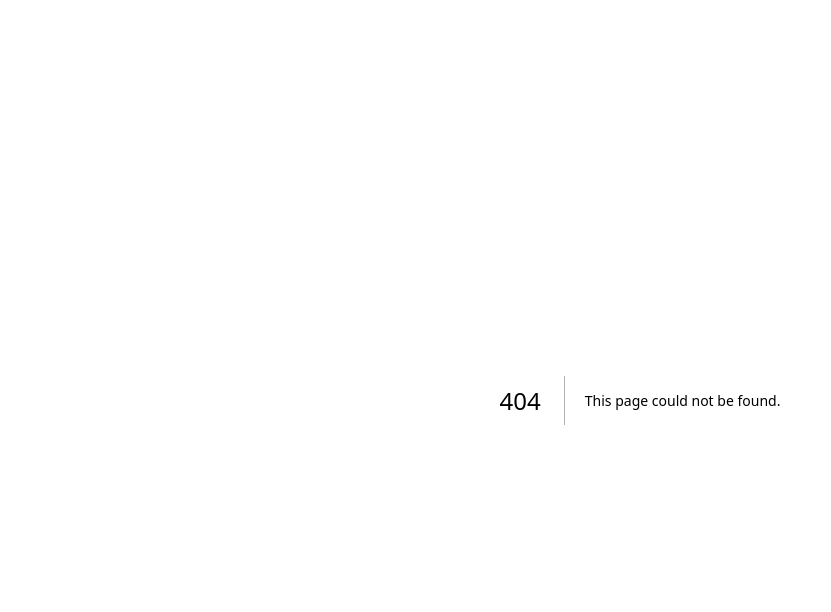
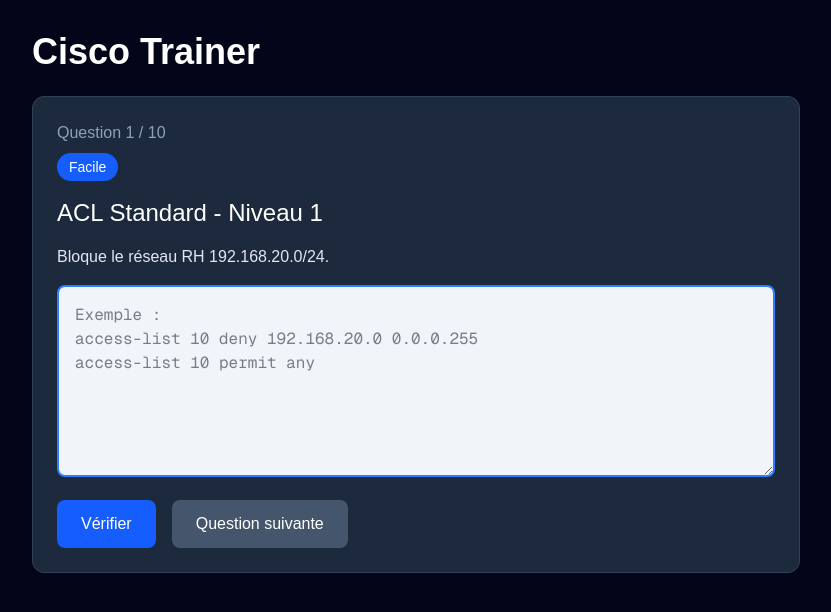
Before and after one commit to amakirx2c/TSSR-Trainer, a Next.js app: page /cisco in a window 1280 px wide. Before the commit this address had no page. Shown: the top 612 px of the page, without its empty margins (0-831 px from the left). Built offline with nearby package versions, Linux system fonts and the light colour scheme.

Commit message:
Add ACL training module

```diff
--- /dev/null
+++ b/app/cisco/page.tsx
@@ -0,0 +1,172 @@
+"use client";
+
+import { useState } from "react";
+
+const exercises = [
+  {
+    title: "ACL Standard - Niveau 1",
+    difficulty: "Facile",
+    question: "Bloque le réseau RH 192.168.20.0/24.",
+    expected: [
+      "access-list 10 deny 192.168.20.0 0.0.0.255",
+      "access-list 10 permit any",
+    ],
+  },
+  {
+    title: "ACL Standard - Niveau 2",
+    difficulty: "Facile",
+    question: "Bloque le réseau Invités 192.168.30.0/24.",
+    expected: [
+      "access-list 10 deny 192.168.30.0 0.0.0.255",
+      "access-list 10 permit any",
+    ],
+  },
+  {
+    title: "ACL Standard - Niveau 3",
+    difficulty: "Facile",
+    question: "Autorise uniquement le réseau Admin 192.168.10.0/24.",
+    expected: [
+      "access-list 10 permit 192.168.10.0 0.0.0.255",
+    ],
+  },
+  {
+    title: "ACL Standard - Niveau 4",
+    difficulty: "Moyen",
+    question: "Bloque le réseau Caméras 192.168.40.0/25.",
+    expected: [
+      "access-list 10 deny 192.168.40.0 0.0.0.127",
+      "access-list 10 permit any",
+    ],
+  },
+  {
+    title: "ACL Standard - Niveau 5",
+    difficulty: "Moyen",
+    question: "Bloque le réseau Support 192.168.50.64/27.",
+    expected: [
+      "access-list 10 deny 192.168.50.64 0.0.0.31",
+      "access-list 10 permit any",
+    ],
+  },
+  {
+    title: "ACL Standard - Niveau 6",
+    difficulty: "Moyen",
+    question: "Autorise uniquement le réseau IT 172.16.10.0/24.",
+    expected: [
+      "access-list 10 permit 172.16.10.0 0.0.0.255",
+    ],
+  },
+  {
+    title: "ACL Standard - Niveau 7",
+    difficulty: "Avancé",
+    question: "Bloque le réseau Invités 10.10.20.0/28.",
+    expected: [
+      "access-list 10 deny 10.10.20.0 0.0.0.15",
+      "access-list 10 permit any",
+    ],
+  },
+  {
+    title: "ACL Standard - Niveau 8",
+    difficulty: "Avancé",
+    question: "Bloque uniquement l’hôte 192.168.100.50.",
+    expected: [
+      "access-list 10 deny host 192.168.100.50",
+      "access-list 10 permit any",
+    ],
+  },
+  {
+    title: "ACL Standard - Niveau 9",
+    difficulty: "Avancé",
+    question: "Autorise uniquement l’hôte 192.168.1.10.",
+    expected: [
+      "access-list 10 permit host 192.168.1.10",
+    ],
+  },
+  {
+    title: "ACL Standard - Niveau 10",
+    difficulty: "Examen",
+    question: "Bloque le sous-réseau 192.168.100.96/28 et autorise tout le reste.",
+    expected: [
+      "access-list 10 deny 192.168.100.96 0.0.0.15",
+      "access-list 10 permit any",
+    ],
+  },
+];
+
+export default function CiscoPage() {
+  const [currentIndex, setCurrentIndex] = useState(0);
+  const [answer, setAnswer] = useState("");
+  const [result, setResult] = useState("");
+
+  const exercise = exercises[currentIndex];
+
+  function checkAnswer() {
+    const normalized = answer.toLowerCase().trim();
+
+    const isCorrect = exercise.expected.every((line) =>
+      normalized.includes(line.toLowerCase())
+    );
+
+    if (isCorrect) {
+      setResult("✅ Bonne réponse ! +10 XP");
+    } else {
+      setResult("❌ Réponse incorrecte. Vérifie l’adresse réseau, la wildcard ou l’ordre des lignes.");
+    }
+  }
+
+  function nextExercise() {
+    setAnswer("");
+    setResult("");
+    setCurrentIndex((currentIndex + 1) % exercises.length);
+  }
+
+  return (
+    <main className="min-h-screen bg-slate-950 text-white p-8">
+      <h1 className="text-4xl font-bold mb-6">Cisco Trainer</h1>
+
+      <div className="bg-slate-800 p-6 rounded-xl max-w-3xl border border-slate-700">
+        <p className="text-slate-400 mb-2">
+          Question {currentIndex + 1} / {exercises.length}
+        </p>
+
+        <span className="inline-block bg-blue-600 text-white px-3 py-1 rounded-full text-sm mb-4">
+          {exercise.difficulty}
+        </span>
+
+        <h2 className="text-2xl mb-4">{exercise.title}</h2>
+
+        <p className="mb-4 text-slate-200">{exercise.question}</p>
+
+        <textarea
+          value={answer}
+          onChange={(e) => setAnswer(e.target.value)}
+          className="w-full h-48 p-4 rounded-lg bg-slate-100 text-slate-950 font-mono text-base border-2 border-blue-500 outline-none focus:ring-4 focus:ring-blue-500"
+          placeholder="Exemple :
+access-list 10 deny 192.168.20.0 0.0.0.255
+access-list 10 permit any"
+        />
+
+        <div className="flex gap-4 mt-4">
+          <button
+            onClick={checkAnswer}
+            className="bg-blue-600 hover:bg-blue-700 px-6 py-3 rounded-lg"
+          >
+            Vérifier
+          </button>
+
+          <button
+            onClick={nextExercise}
+            className="bg-slate-600 hover:bg-slate-700 px-6 py-3 rounded-lg"
+          >
+            Question suivante
+          </button>
+        </div>
+
+        {result && (
+          <div className="mt-4 text-xl bg-slate-900 p-4 rounded-lg">
+            {result}
+          </div>
+        )}
+      </div>
+    </main>
+  );
+}
--- a/app/page.tsx
+++ b/app/page.tsx
@@ -3,6 +3,7 @@
 import { onAuthStateChanged, signInWithPopup, signOut, User } from "firebase/auth";
 import { useEffect, useState } from "react";
 import { auth, googleProvider } from "../lib/firebase";
+import Link from "next/link";
 
 export default function Home() {
   const [user, setUser] = useState<User | null>(null);
@@ -51,7 +52,12 @@ export default function Home() {
           </p>
 
           <div className="flex gap-4 justify-center mb-6">
-            <button className="bg-blue-600 px-6 py-3 rounded-lg">Cisco</button>
+           <Link
+  href="/cisco"
+  className="bg-blue-600 px-6 py-3 rounded-lg"
+>
+  Cisco
+</Link>
             <button className="bg-green-600 px-6 py-3 rounded-lg">Linux</button>
             <button className="bg-purple-600 px-6 py-3 rounded-lg">Windows</button>
           </div>
```
